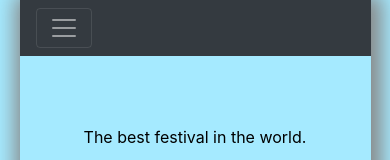
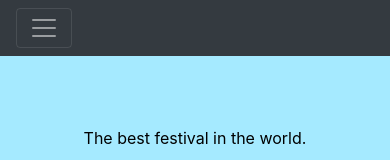
Before and after one commit to Furcanzo/Hypermedia, a website: page Resto/FrontEnd/index.html in a window 390 px wide. Shown: the top 160 px of the page. Drawn offline with nearby package versions, Linux system fonts and the light colour scheme; no server answers.

Commit message:
refactor

```diff
--- a/Resto/FrontEnd/assets/css/pages_style.css
+++ b/Resto/FrontEnd/assets/css/pages_style.css
@@ -164,8 +164,16 @@ footer{
 		font-size: 0;
 	}
 	#ci-hero-11 .widget-wrap , #ci-hero-12 .widget-wrap {
-
 		background-attachment: initial;
-
+	}
+	.navbar{
+		width: 100%;
+		margin-left:0;
+		margin-right:0;
+	}
+	#page{
+		margin-left:0;
+		margin-right:0;
+		width: 100%;
 	}
 }
```
